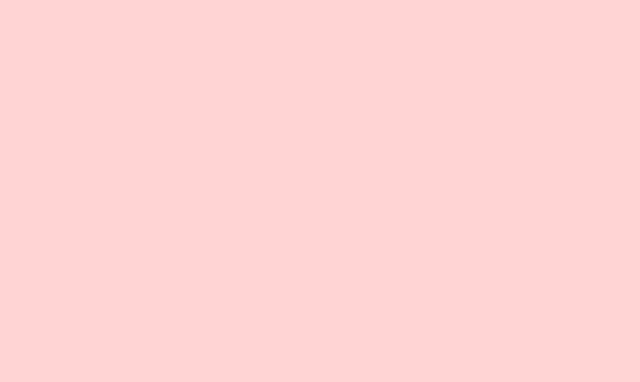
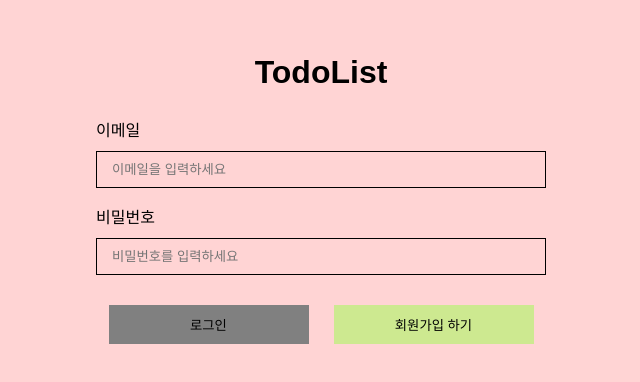
Before and after one commit to hyorimcho/wanted-pre-onboarding-frontend, a React (Create React App) app: page / in a window 1280 px wide. Before the commit this address had no page. Shown: the part 146-528 px from the top of the page, without its empty margins (319-959 px from the left). Built offline with nearby package versions, Linux system fonts and the light colour scheme.

Commit message:
feat: 메인 페이지 변경

```diff
--- a/src/Router.jsx
+++ b/src/Router.jsx
@@ -1,5 +1,4 @@
 import { BrowserRouter, Route, Routes } from "react-router-dom";
-import Home from "./pages/Home";
 import SignIn from "./pages/SignIn";
 import SignUp from "./pages/SignUp";
 import Todo from "./pages/Todo";
@@ -8,8 +7,7 @@ const Router = () => {
   return (
     <BrowserRouter>
       <Routes>
-        {/* <Route index path="/" element={<Home />} /> */}
-        <Route index path="/signin" element={<SignIn />} />
+        <Route index path="/" element={<SignIn />} />
         <Route path="/signup" element={<SignUp />} />
         <Route path="/todo" element={<Todo />} />
       </Routes>
```
